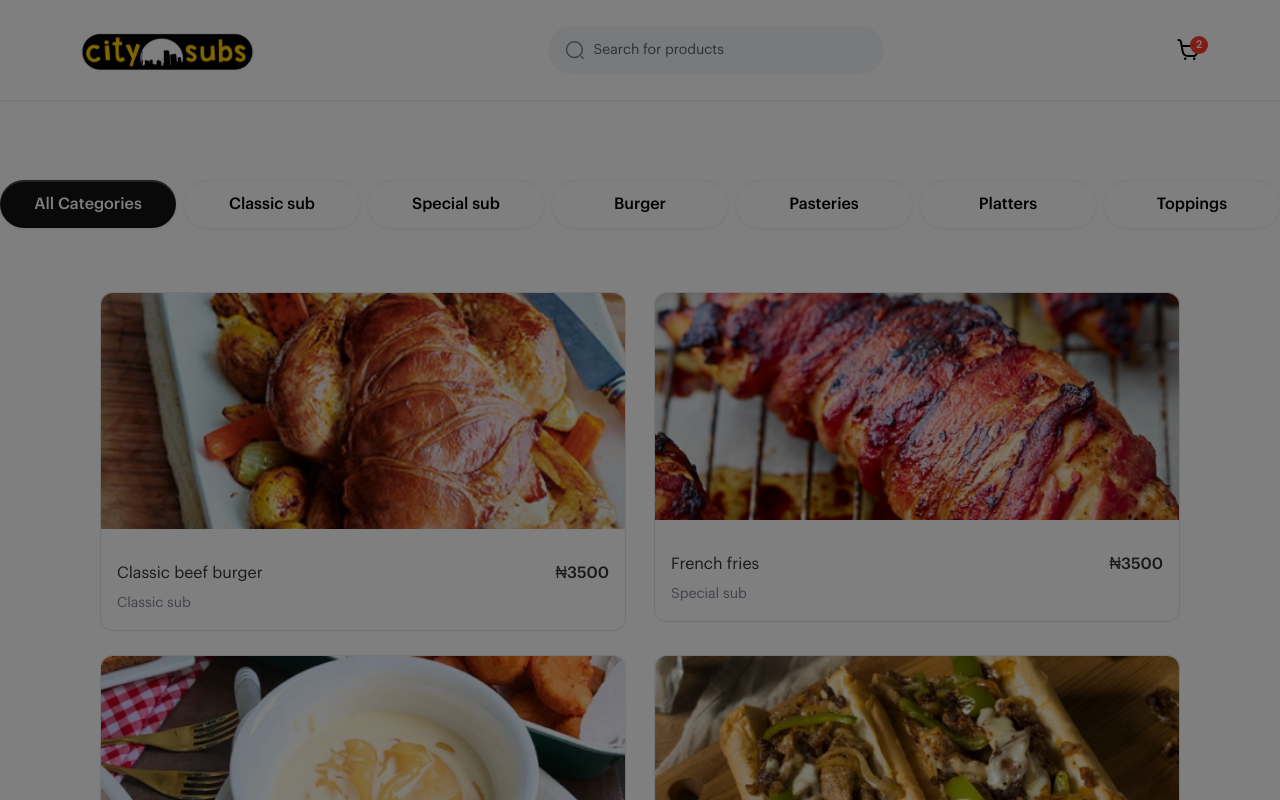
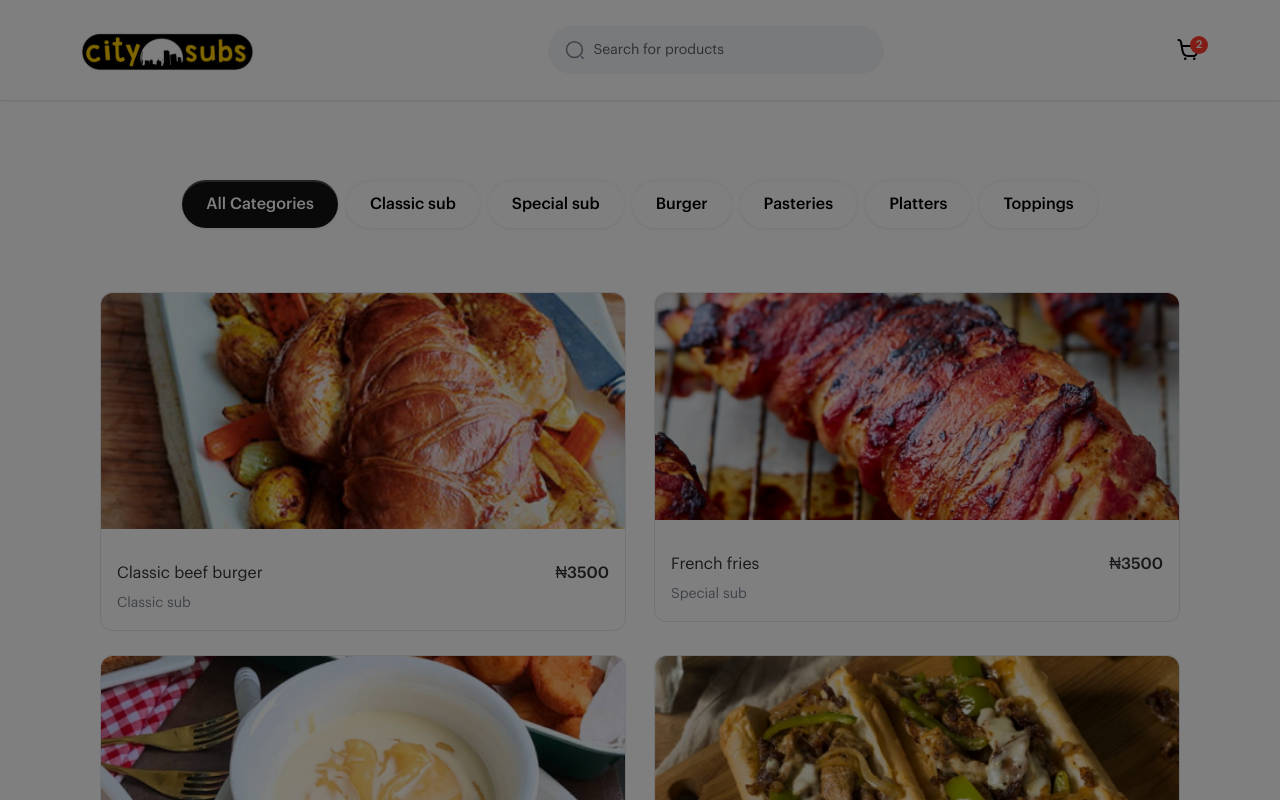
Before and after one commit to chrixempire/city-subs, a Nuxt app: page / in a window 1280 px wide. Shown: the top 800 px of the page. Built offline with nearby package versions, Linux system fonts and the light colour scheme.

Commit message:
added new changes

```diff
--- a/assets/css/main.css
+++ b/assets/css/main.css
@@ -569,7 +569,7 @@ button.icon-left {
 .tab {
     cursor: pointer;
     display: flex;
-    width: 500px;
+    width: auto;
     height: 48px;
     padding: 16px 24px;
     flex-direction: column;
--- a/layouts/MainLayouts.vue
+++ b/layouts/MainLayouts.vue
@@ -1,13 +1,12 @@
 <template>
     <div>
-        <div class="top-details" :class="{ 'sticky': isSticky }">
+      <div class="top-details">
         <section class="top-detail">
           <LayoutsTopDetails @openCart="openCartModal" class="desktop" />
           <LayoutsMobileTopDetails @openCart="openCartModal" class="mobile" />
         </section>
         <div class="filter-tabs">
-                <div v-for="(tab, index) in tabs" :key="index" class="tab" @click="toggleTab(index)"
-                    :class="{ clicked: activeTab === index }">
+          <div v-for="(tab, index) in tabs" :key="index" class="tab" @click="toggleTab(index)" :class="{ clicked: activeTab === index }">
             <p class="text-body-large-medium medium">{{ tab }}</p>
           </div>
         </div>
@@ -21,74 +20,40 @@
   </template>
 
   <script setup>
-import { ref, defineEmits, onMounted,defineProps, onUnmounted } from 'vue';
-
-
-
-
+  import { ref, defineEmits, defineProps } from 'vue';
 
   const props = defineProps(['products', 'tabs']);
   const activeTab = ref(0);
-const tabs = props.tabs
+  const tabs = props.tabs;
   const emit = defineEmits(['openCartModal', 'filterProducts']);
 
   const toggleTab = (index) => {
     activeTab.value = index;
     emit('filterProducts', tabs[index]);
-  console.log(index)
   };
 
-
-
-
-
-
-
-const isSticky = ref(false);
-
-const openCartModal = (e) => {
+  const openCartModal = () => {
       emit('openCartModal');
-};
-
-onMounted(() => {
-    window.addEventListener('scroll', handleScroll);
-});
-
-onUnmounted(() => {
-    window.removeEventListener('scroll', handleScroll);
-});
-
-const handleScroll = () => {
-    const scrollY = window.scrollY;
-    const threshold = 0;
-    isSticky.value = scrollY > threshold;
   };
   </script>
 
 <style scoped>
-.filter-tabs {
-    display: flex;
-    justify-content: center;
-    align-items: center;
-    gap: 8px;
-}
-
 .top-details {
-    width: 100%;
-    position: relative;
+    position: sticky;
+    top: 0;
     z-index: 98;
     background: white;
     display: flex;
     flex-direction: column;
     gap: 80px;
     padding-bottom: 64px;
-    /* Adjust the z-index value based on your layout */
+    transition: all 0.3s ease; /* Add a smooth transition */
 }
-
-.sticky {
-    position: fixed;
-    top: 0;
-    left: 0;
+.filter-tabs {
+    display: flex;
+    justify-content: center;
+    align-items: center;
+    gap: 8px;
 }
 
 .desktop {
@@ -100,30 +65,23 @@ const handleScroll = () => {
 }
 
 @media screen and (max-width: 450px) {
-    .desktop {
+    .desktop{
         display: none;
     }
+    .mobile {
+        display: block;
+    }
     .top-details {
-    width: 100%;
-    position: relative;
+    position: sticky;
+    top: 0;
     z-index: 98;
     background: white;
     display: flex;
     flex-direction: column;
     gap: 20px;
     padding:0px 16px 16px 16px ;
-    /* border: 1px solid red; */
-    /* Adjust the z-index value based on your layout */
+    transition: all 0.3s ease; /* Add a smooth transition */
 }
-    .sticky {
-    position: fixed;
-    top: 0;
-    left: 0;
-}
-    .mobile {
-        display: block;
-    }
-
     .filter-tabs {
         width: 100%;
         display: flex;
@@ -136,17 +94,18 @@ const handleScroll = () => {
         scrollbar-width: none;
         padding: 6px 3px;
     }
-    .filter-tabs::-webkit-scrollbar {
-    display: none;
-  }
+
+
+
+
 .tab {
     display: flex;
-
     white-space: nowrap;
-
     height: 32px;
     padding: 8px 12px;
+    transition: all 0.3s ease; /* Add a smooth transition */
 }
+
 .tab p {
     color: var(--grey-grey1);
     font-size: 12px;
@@ -154,5 +113,8 @@ const handleScroll = () => {
     font-weight: 500;
     line-height: 18px;
 }
+.filter-tabs::-webkit-scrollbar {
+    display: none;
+  }
 }
 </style>
```
Lines whose indentation alone changed are shown as unchanged.
